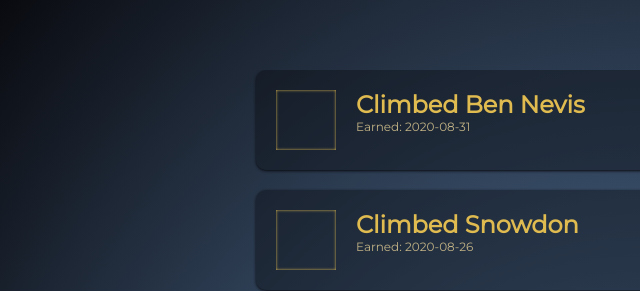
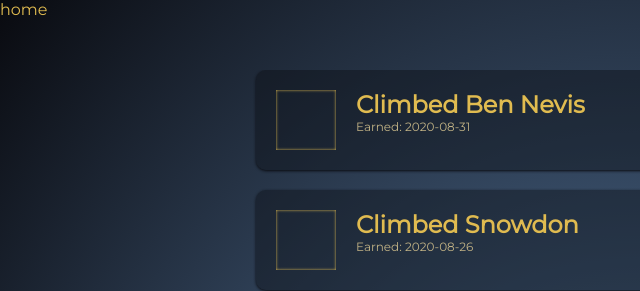
Before and after one commit to owenDods/realAchievements, a React app: page /home in a window 1280 px wide. Shown: the top 291 px of the page, 0-640 px from the left. Built offline with nearby package versions, Linux system fonts and the light colour scheme.

Commit message:
First pass at plugging in list logic to NavBar (also update App styles)

```diff
--- a/src/components/app/App.js
+++ b/src/components/app/App.js
@@ -28,7 +28,7 @@ const routeTransitionRenderer = ({ location }) => {
 
 		<div className={styleClass}>
 
-			<NavBar />
+			<NavBar items={pathname.slice(1).split('/')} />
 
 			<TransitionGroup className={`${className}__content`}>
 
--- a/src/components/navBar/NavBar.js
+++ b/src/components/navBar/NavBar.js
@@ -1,14 +1,27 @@
 import React from 'react';
-// import PropTypes from 'prop-types';
+import PropTypes from 'prop-types';
+import map from 'lodash/fp/map';
+
+import NavBarItem from './NavBarItem';
 
 export const className = 'navBar';
 
-const NavBar = () => (
+const NavBar = ({ items }) => (
 
-	<div className={className} />
+	<div className={className}>
+
+		{map.convert({ cap: false })((item, i) => (
+
+			<NavBarItem key={`${className}-${i}-${item}`} name={item} />
+
+		), items)}
+
+	</div>
 
 );
 
-NavBar.propTypes = {};
+NavBar.propTypes = {
+	items: PropTypes.arrayOf(PropTypes.string)
+};
 
 export default NavBar;
--- a/src/components/navBar/NavBarItem.js
+++ b/src/components/navBar/NavBarItem.js
@@ -1,14 +1,20 @@
 import React from 'react';
-// import PropTypes from 'prop-types';
+import PropTypes from 'prop-types';
 
 export const className = 'navBarItem';
 
-const NavBarItem = () => (
+const NavBarItem = ({ name }) => (
 
-	<div className={className} />
+	<div className={className}>
+
+		<label className={`${className}__name`}>{name}</label>
+
+	</div>
 
 );
 
-NavBarItem.propTypes = {};
+NavBarItem.propTypes = {
+	name: PropTypes.string
+};
 
 export default NavBarItem;
--- a/src/styles/components/_app.scss
+++ b/src/styles/components/_app.scss
@@ -23,6 +23,7 @@
 	&__content {
 
 		position: absolute;
+		top: $_navBarHeight;
 		width: 100%;
 		height: calc(100% - #{$_navBarHeight});
 
--- a/src/styles/components/_navBar.scss
+++ b/src/styles/components/_navBar.scss
@@ -1,4 +1,8 @@
 .navBar {
 	width: 100%;
 	height: $_navBarHeight;
+	position: absolute;
+	top: 0;
+	left: 0;
+	display: flex;
 }
```
